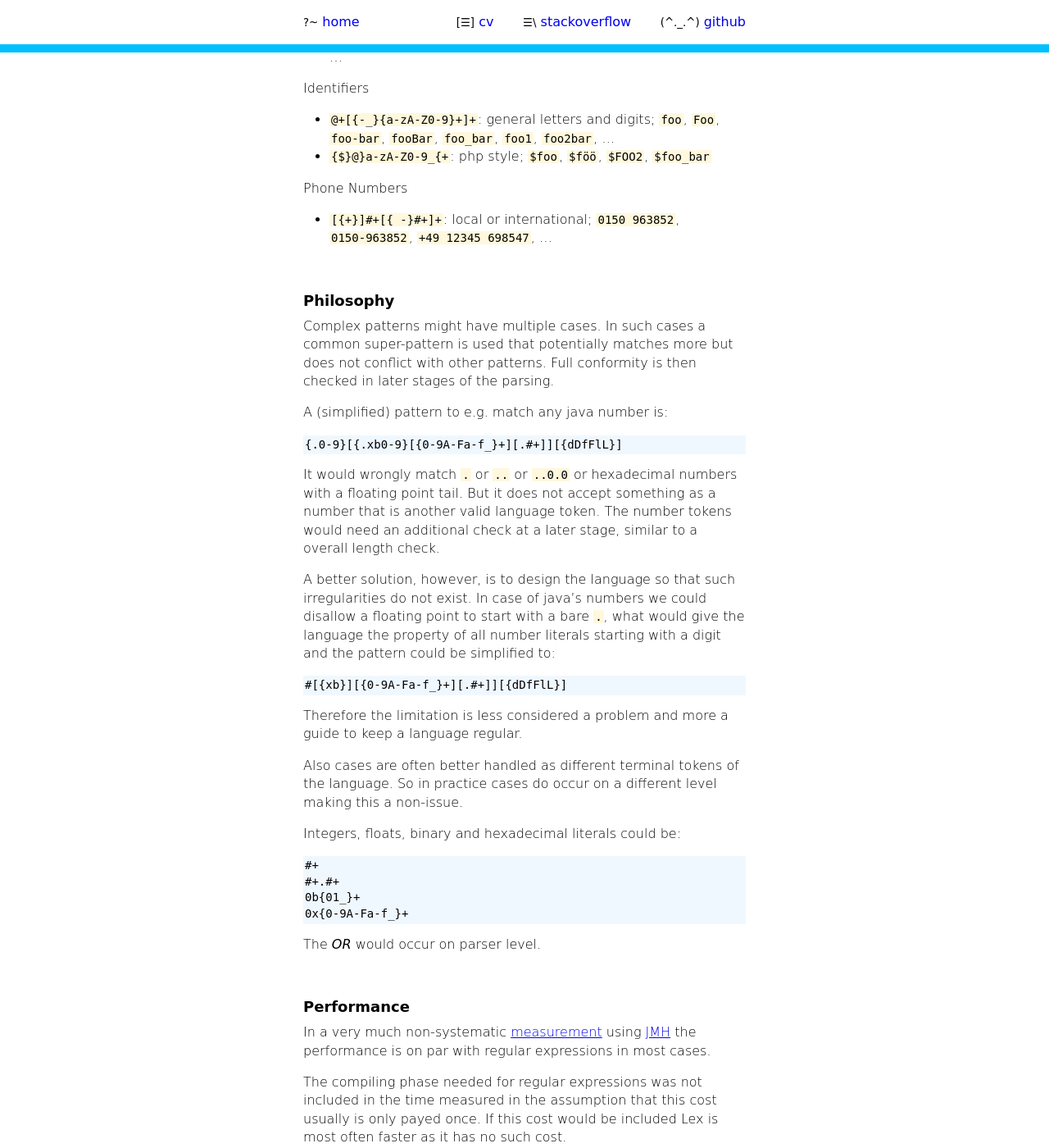
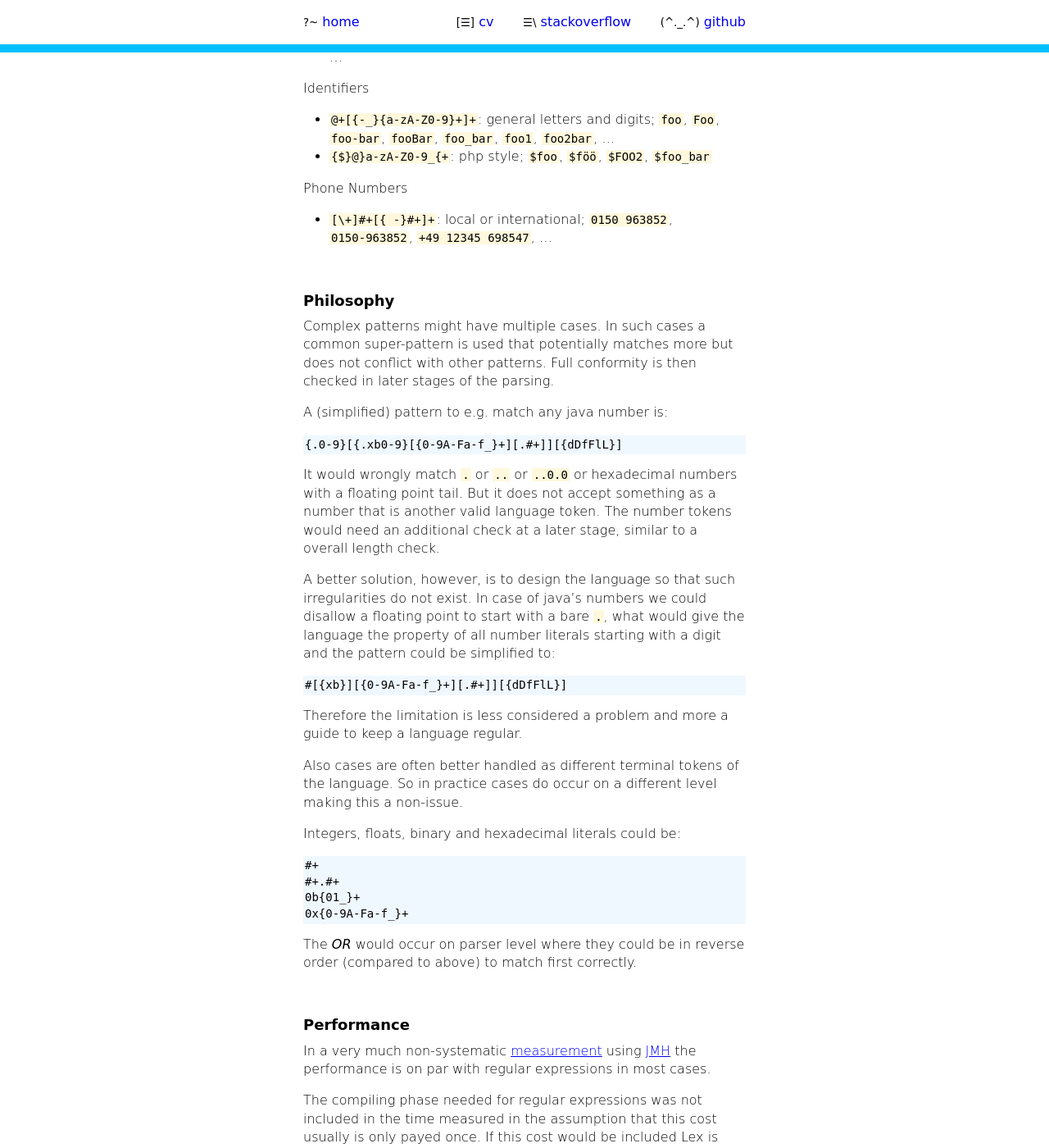
Before and after one commit to jbee/jbee.github.io, a Jekyll site: the page built from lex/index.md, in a window 1280 px wide and 1400 px high, scrolled down 3971 px. Shown: the whole window at 82% size. Built offline with Jekyll 4.4.1, drawn with Linux system fonts in a browser that asks for light colours.

Commit message:
lex text

````diff
--- a/lex/index.md
+++ b/lex/index.md
@@ -210,7 +210,7 @@ Identifiers
 
 Phone Numbers
 
-* `[{+}]#+[{ -}#+]+`: local or international; `0150 963852`, `0150-963852`, `+49 12345 698547`, ...
+* `[\+]#+[{ -}#+]+`: local or international; `0150 963852`, `0150-963852`, `+49 12345 698547`, ...
 
 
 ## Philosophy
@@ -258,7 +258,8 @@ Integers, floats, binary and hexadecimal literals could be:
 0b{01_}+
 0x{0-9A-Fa-f_}+
 ```
-The _OR_ would occur on parser level.
+The _OR_ would occur on parser level where they could be
+in reverse order (compared to above) to match first correctly.
 
 ## Performance
 In a very much non-systematic [measurement](https://github.com/jbee/lex/blob/master/java/se/jbee/lex/TestLexPerf.java) using
````
